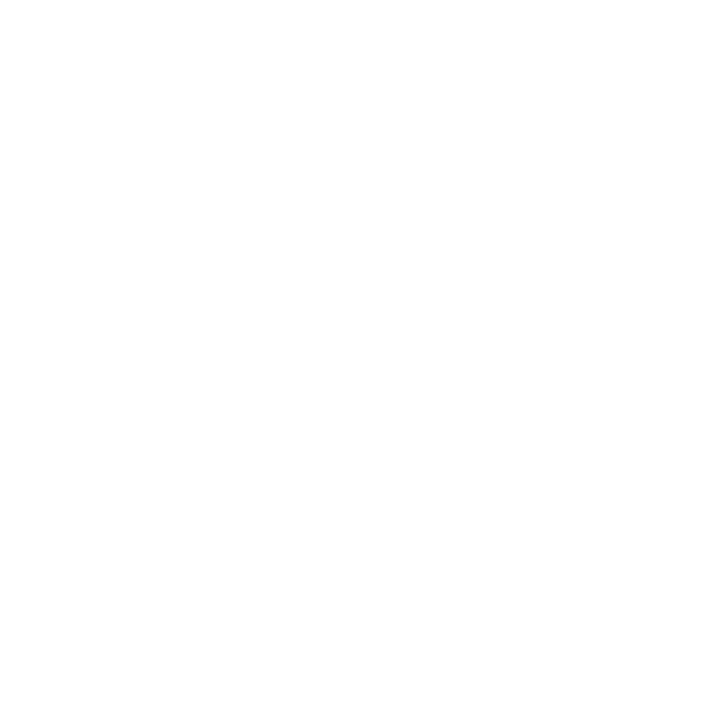
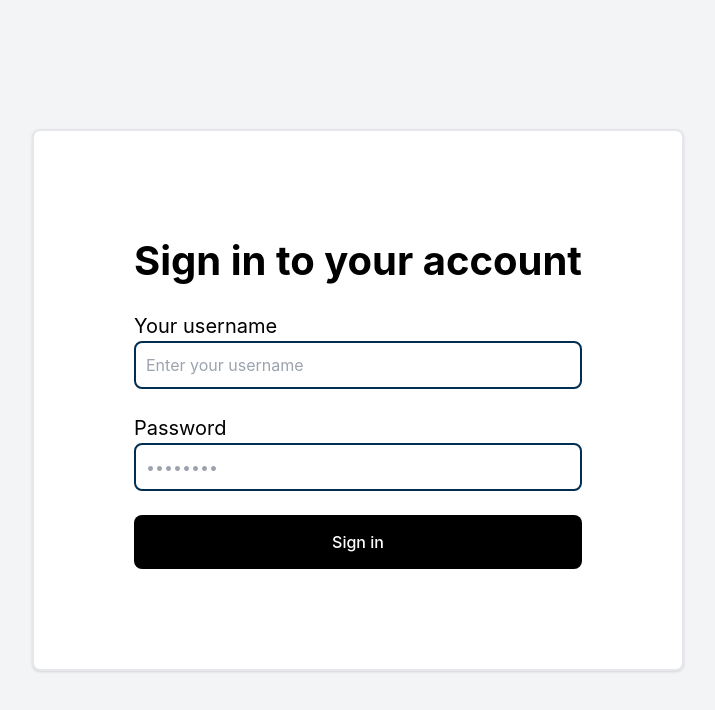
Before and after one commit to SouchenOu/Booking-App, a React (Create React App) app in the folder my-app/: page /login in a window 1280 px wide. Before the commit this address had no page. Shown: the top 710 px of the page, without its empty margins (282-997 px from the left). Built offline with nearby package versions, Linux system fonts and the light colour scheme.

Commit message:
styling signIn page

```diff
--- a/my-app/src/App.js
+++ b/my-app/src/App.js
@@ -2,6 +2,7 @@
 import Home from "./pages/Home/Home";
 import List from "./pages/list/List";
 import Hotel from "./pages/Hotel/Hotel";
+import Login from "./pages/Login/Login";
 function App() {
   return (
     <BrowserRouter>
@@ -9,6 +10,7 @@
         <Route path="/" element={<Home/>}></Route>
         <Route path="/hotels" element={<List/>}></Route>
         <Route path="/hotels/:id" element={<Hotel/>}></Route>
+        <Route path="/login" element={<Login/>}></Route>
       </Routes>
     </BrowserRouter>
 
--- a/my-app/src/components/navbar/navbar.jsx
+++ b/my-app/src/components/navbar/navbar.jsx
@@ -1,17 +1,26 @@
-import React from 'react'
+import React, { useContext } from 'react'
 import { Link } from 'react-router-dom'
+import { AuthContext } from '../../context/AuthContext'
 
 const Navbar = () => {
+  const {user} = useContext(AuthContext);
+    console.log("user in nav-->", user);
   return (
+
     <div className="h-[70px] justify-center flex" style={{ background: '#022E51' }}>
-        <div className="max-w-[1024px] w-full text-white flex justify-between py-2	">
+        <div className="max-w-[1024px] w-full text-white flex justify-between py-2 gap-[600px]	">
           <Link to="/">
             <span className="font-medium cursor-pointer ">HotelBooking</span>
 
           </Link>
-            <div className="">
-                <button className="px-4 py-2 mr-4  bg-white rounded cursor-pointer" style={{color : '#022E51'}}>Register</button>
-                <button className="px-4 py-2 ml-4  bg-white rounded cursor-pointer" style={{color: '#022E51'}}>Login</button>
+            <div className="flex items-center justify-center gap-[30px] w-full">
+                <button className="px-4 py-2 mr-4 text-[20px] font-[300px]  bg-white rounded cursor-pointer" style={{color : '#022E51'}}>Register</button>
+                {user ? <button className="px-4 py-2 ml-4 text-[20px] font-[300px] bg-white rounded cursor-pointer" style={{color: '#022E51'}}>LogOut</button> : <button className="px-4 py-2 ml-4  bg-white rounded cursor-pointer" style={{color: '#022E51'}}>Login</button>}
+                <div className='w-[300px]'>
+                  {user && <span className='text-[30px]  bold-[400px] flex gap-[10px]'> welcome <h1 className='text-orange-500 text-[30px] font-[400px]'>{user.username}</h1></span>}
+
+
+                </div>
             </div>
         </div>
 
--- a/my-app/src/context/AuthContext.js
+++ b/my-app/src/context/AuthContext.js
@@ -1,7 +1,7 @@
-import { createContext } from "react";
+import { createContext, useEffect, useReducer } from "react";
 
 const INITIAL_STATE = {
-    user : null,
+    user : JSON.parse(localStorage.getItem("user")),
     loading : false,
     error : null,
 }
@@ -44,8 +44,13 @@
 
 
 export const AuthContextProvider = ({children}) =>{
+    const [state, dispatch] = useReducer(AuthReducer, INITIAL_STATE);
+    useEffect(()=>{
+        localStorage.setItem("user", JSON.stringify(state.user));
+
+    },[])
     return (
-        <AuthContext.Provider>
+        <AuthContext.Provider value={{user : state.user, loading : state.loading, error : state.error, dispatch}}>
             {children}
         </AuthContext.Provider>
 
--- a/my-app/src/index.js
+++ b/my-app/src/index.js
@@ -4,12 +4,15 @@
 import App from './App';
 import reportWebVitals from './reportWebVitals';
 import { SearchContextProvider } from './context/SearchContext';
+import { AuthContextProvider } from './context/AuthContext';
 
 const root = ReactDOM.createRoot(document.getElementById('root'));
 root.render(
   <React.StrictMode>
     <SearchContextProvider>
-        <App />
+      <AuthContextProvider>
+          <App />
+      </AuthContextProvider>
     </SearchContextProvider>
   </React.StrictMode>
 );
--- /dev/null
+++ b/my-app/src/pages/Login/Login.jsx
@@ -0,0 +1,72 @@
+import React, { useContext, useState } from 'react'
+import { AuthContext } from '../../context/AuthContext'
+import axios from "axios"
+import { useNavigate } from 'react-router-dom';
+
+const Login = () => {
+    const {user, error, loading , dispatch} = useContext(AuthContext);
+    const navigate = useNavigate()
+
+    const [infoUser, setInfoUser] = useState({
+        username : undefined,
+        password : undefined,
+    })
+
+    const handleChange = (e) =>{
+        setInfoUser((prev)=>({...prev, [e.target.id] : e.target.value}))
+
+    }
+    const handleClick = async (e) =>{
+        e.preventDefault()
+        console.log("enter here login")
+        dispatch({type : "LOGIN_START"});
+        try{
+            const login_response = await axios.post("http://localhost:8000/auth/login", infoUser);
+            navigate("/");
+            console.log("login_response here-->", login_response);
+            dispatch({type: "LOGIN_SUCCESS", payload : login_response.data});
+
+        }catch(err){
+            console.log("error here-->", err.response.data);
+            alert(err.response.data);
+            dispatch({type: "LOGIN_FAILURE", payload : err.response.data});
+        }
+    }
+
+
+    console.log("user here-->", user);
+    console.log("error-->", error);
+  return (
+    <section className='bg-gray-100 dark:bg-gray-900'>
+        <div className='flex flex-col items-center justify-center   md:h-screen '>
+            <div className=' bg-white rounded-lg border-[2px] border-red shadow px-[100px] py-[100px]'>
+                <div className='flex flex-col items-center justify-center gap-[20px]'>
+                    <h1 className='text-[40px] font-bold flex items-start justify-start'> Sign in to your account</h1>
+
+                    <div className="space-y-4 md:space-y-6 w-full">
+                        <div className='flex flex-col'>
+                            <label for="username" className="text-[20px] font-[300px] flex items-start justify-start">Your username</label>
+                            <input onChange={handleChange}  type="text"  id="username"  style={{ borderColor: '#022E51' }} className="p-2.5 w-full rounded-lg border-[2px] border-gray-400 text-gray-900 focus:border-[5px] block" onFocus={(e) => e.target.style.borderColor = '#4eb1f3'} placeholder="Enter your username" required=""/>
+                        </div>
+                        <div>
+                            <label for="password" className="text-[20px] font-[300px] flex items-start justify-start">Password</label>
+                            <input  onChange={handleChange}  type="password" id="password"   placeholder="••••••••" style={{ borderColor: '#022E51' }} className="p-2.5 w-full rounded-lg border-[2px] border-gray-400 text-gray-900 focus:border-[5px] block " onFocus={(e) => e.target.style.borderColor = '#4eb1f3'} required=""/>
+                        </div>
+
+                        <button  className="w-full text-white rounded-lg bg-black p-[15px] font-medium cursor-pointer" onClick={handleClick}>Sign in</button>
+                        {error && <span>{error}</span>}
+                    </div>
+                </div>
+
+                {/* {error && <span>{error}</span>} */}
+
+            </div>
+
+
+        </div>
+
+    </section>
+  )
+}
+
+export default Login
--- a/my-app/tailwind.config.js
+++ b/my-app/tailwind.config.js
@@ -4,7 +4,12 @@
     "./src/**/*.{js,jsx,ts.tsx}"
   ],
   theme: {
-    extend: {},
+    extend: {
+      colors: {
+        'focus-blue': '#022E51',
+
+      }
+    },
   },
   plugins: [],
 }
```
Also changed, not shown: 1 other file (tests, documents, lock files or other folders).
